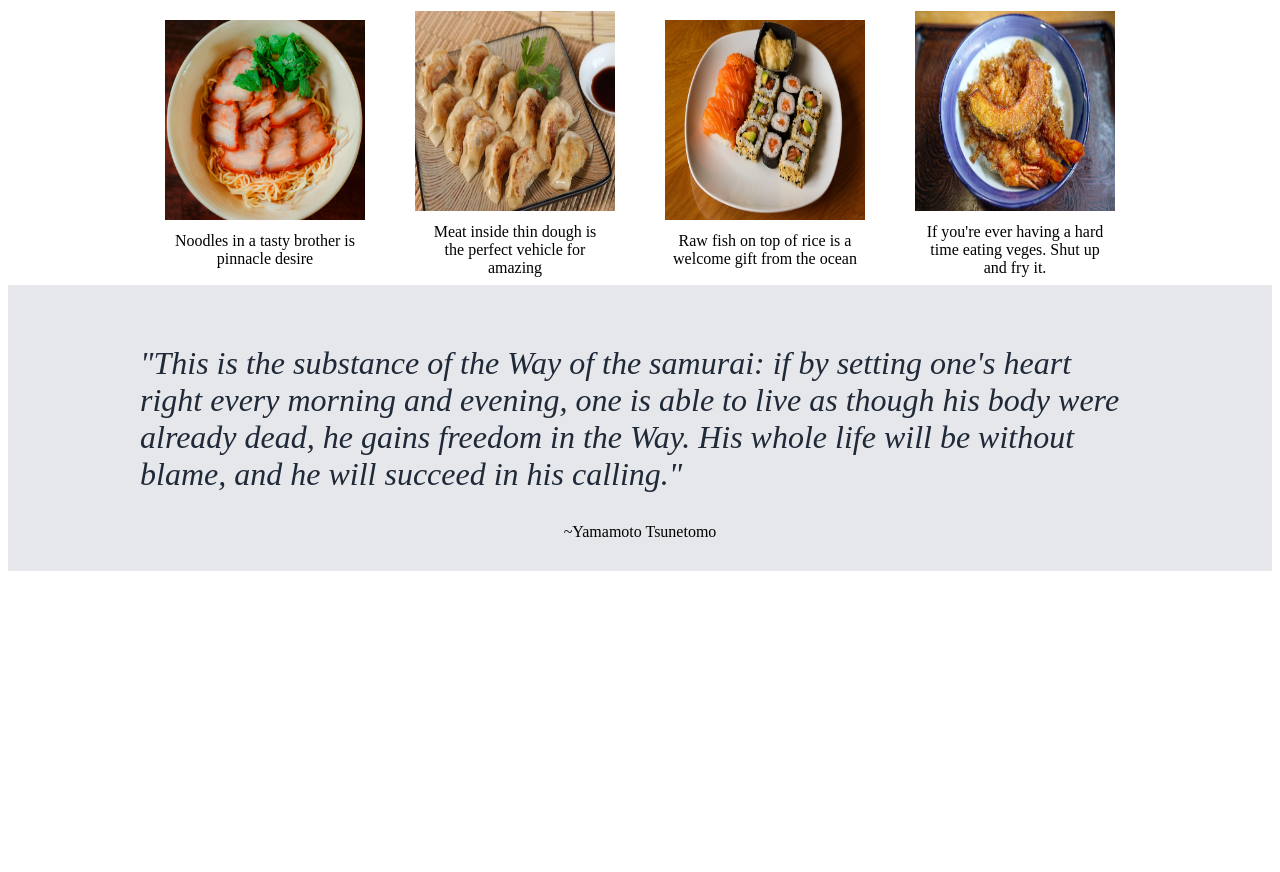
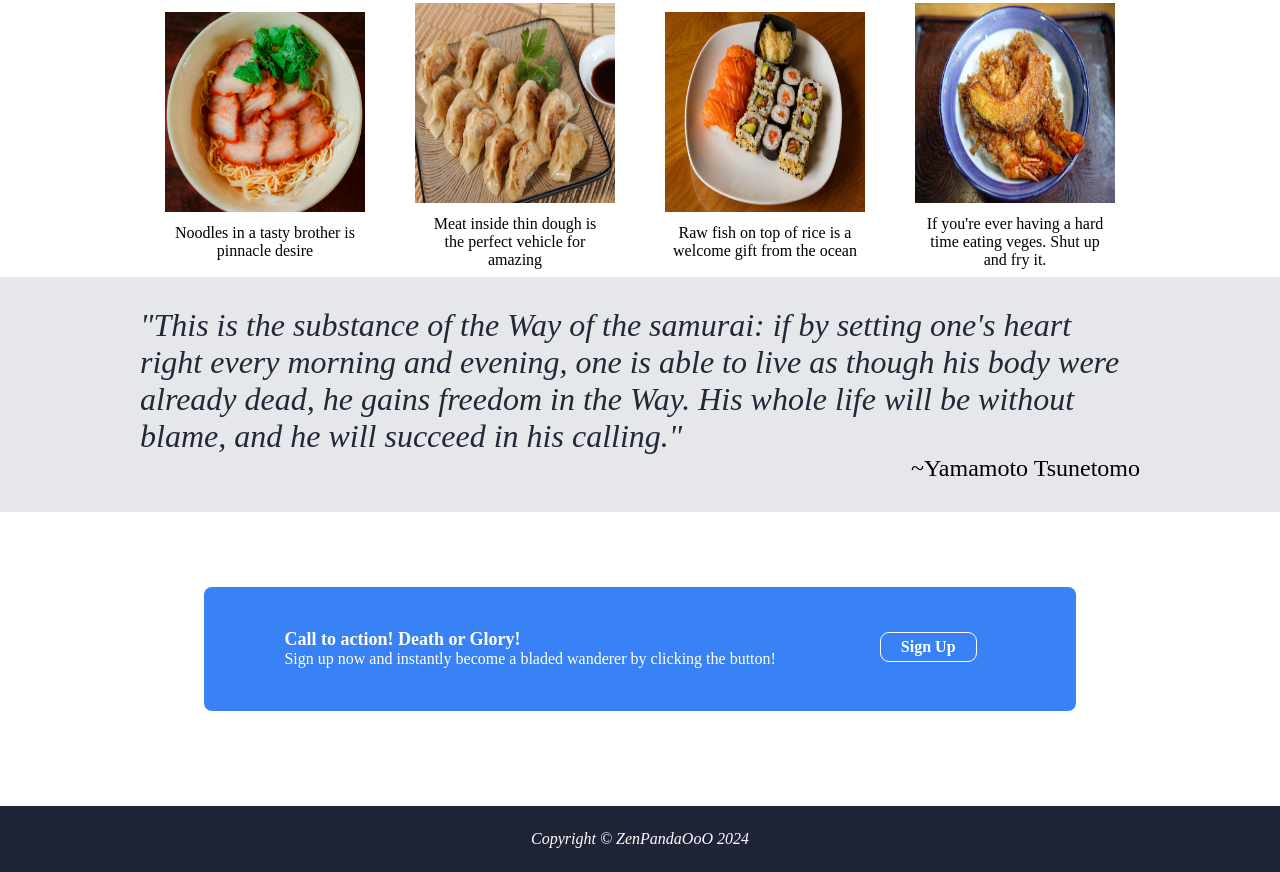
Before and after one commit to ZenPandaOoO/landing-page, a plain HTML site: page index.html in a window 1280 px wide. Shown: the part 651-1523 px from the top of the page. Before the commit the page ends 1230 px from the top, so only its background shows below. Drawn offline with Linux system fonts and the light colour scheme.

Commit message:
Finished Project
Header doesn't adjust when shrinking

```diff
--- a/index.html
+++ b/index.html
@@ -50,9 +50,26 @@
                 </div>
         </div>
 
-            <div class="quote-box">
-                <div class="quote quote-box">"This is the substance of the Way of the samurai: if by setting one's heart right every morning and evening, one is able to live as though his body were already dead, he gains freedom in the Way. His whole life will be without blame, and he will succeed in his calling."</div>
+        <div class="quote-box">
+            <div class="quote-container">
+                <div class="quote">"This is the substance of the Way of the samurai: if by setting one's heart right every morning and evening, one is able to live as though his body were already dead, he gains freedom in the Way. His whole life will be without blame, and he will succeed in his calling."</div>
                 <div class="quote-author">~Yamamoto Tsunetomo</div>
             </div>
+        </div>
+
+        <div class="sign-up-box">
+            <div class="sign-up-container">
+                <div class="sign-up-text">
+                    <div class="action">Call to action! Death or Glory!</div>
+                    <div class="samurai">Sign up now and instantly become a bladed wanderer by clicking the button!</div>
+                </div>
+                <div class="button" id="ronin">Sign Up</div>
+            </div>
+        </div>
+
+        <div class="footer">
+            <div class="footer-text"> Copyright &copy; ZenPandaOoO 2024</div>
+        </div>
+
     </body>
 </html>
--- a/style.css
+++ b/style.css
@@ -1,3 +1,7 @@
+body {
+    margin: 0;
+}
+
 .header {
     display: flex;
     background-color: #1f2537;
@@ -7,14 +11,14 @@
 
 .links {
     display: flex;
-    margin-right: 185px;
+    margin-right: 150px;
 }
 
 .logo {
     color: white;
     font-weight: bold;
     font-size: 24px;
-    margin-left: 195px;
+    margin-left: 155px;
     margin-right: auto;
 }
 
@@ -40,7 +44,7 @@ li {
     color: white;
     font-size: 18px;
     max-width: 500px;
-    margin-right: 200px;
+    margin-right: 100px;
 
 }
 
@@ -89,10 +93,14 @@ li {
     padding: 30px;
 }
 
+.quote-container {
+    display: flex;
+    flex-direction: column;
+    align-items: flex-end;
+}
+
 .quote {
     display: flex;
-    justify-content: center;
-    align-items: center;
     font-size: 32px;
     color: #1f2937;
     max-width: 1000px;
@@ -102,5 +110,82 @@ li {
 
 .quote-author {
     display: flex;
-    flex-shrink: 1;
+    font-size: 24px;
 }
+
+.sign-up-box {
+    display: flex;
+    align-items: center;
+    justify-content: center;
+    margin: 75px;
+}
+
+.sign-up-container {
+    display: flex;
+    background-color: #3882F6;
+    border-radius: 8px;
+    margin-bottom: 20px;
+    padding: 30px;
+    padding-right: 100px;
+    justify-content: center;
+    align-items: center;
+}
+
+.sign-up-text {
+    display: flex;
+    justify-content: center;
+    flex-direction: column;
+    margin-left: 50px;
+}
+
+.action {
+    display: flex;
+    color: white;
+    font-weight: bold;
+    font-size: 18px;
+}
+
+.samurai {
+    display: flex;
+    color: white;
+    margin-right: 30px;
+    font-size: 16px;
+}
+
+#ronin {
+    display: flex;
+    outline-style: solid;
+    outline-width: 1px;
+    outline-color: white;
+    padding-right: 20px;
+    padding-left: 20px;
+    padding: 10;
+    margin-left: 75px;
+    margin-bottom: 20px;
+}
+
+.button {
+    color: white;
+    font-weight: 900;
+    font-size: 16px;
+    background-color: #3882F6;
+    border-radius: 8px;
+    margin-top: 16px;
+    padding: 5px;
+    max-width: 100px;
+    max-height: 25px;
+    text-align: center;
+}
+
+.footer {
+    display: flex;
+    background-color: #1f2537;
+    padding: 24px;
+    justify-content: center;
+}
+
+.footer-text {
+    color: white;
+    font-style: italic;
+    font-weight: lighter;
+}
```
Also changed, not shown: colors-and-fonts.png (added), full-design.png (renamed from images/full-design.png).
